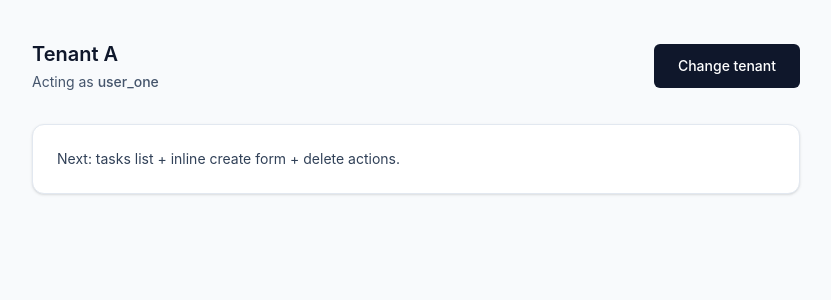
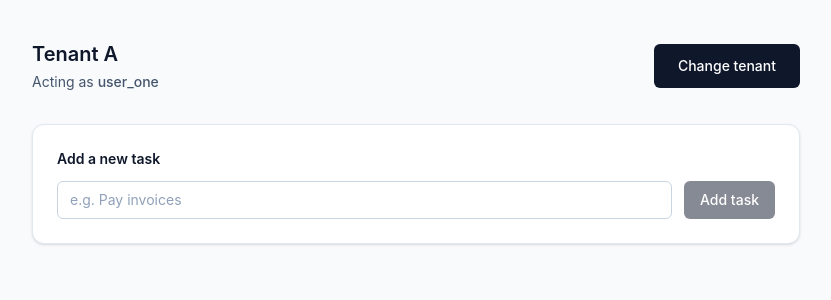
Before and after one commit to gambonny/multi-tenant-task-manager, a React (Vite) app in the folder packages/app/: page /tenants/A in a window 1280 px wide. Shown: the top 300 px of the page, without its empty margins (224-1055 px from the left). Built offline with nearby package versions, Linux system fonts and the light colour scheme; no server answers.

Commit message:
add New task feature

```diff
--- /dev/null
+++ b/packages/app/src/components/NewTaskForm.tsx
@@ -0,0 +1,105 @@
+import * as React from "react";
+import { ApiError } from "@/api/client";
+import { useCreateTaskMutation } from "@/queries/tasks";
+import type { Tenant } from "@/types";
+
+const errorId = "new-task-error";
+
+function getCreateTaskErrorMessage(err: unknown): string | null {
+	if (!err) return null;
+
+	if (err instanceof ApiError) {
+		if (err.status === 401) return "Unauthorized. Check the tenant token.";
+		if (err.status === 429) return "Too many requests. Try again in a moment.";
+		return err.message || "Request failed.";
+	}
+
+	if (err instanceof Error) return err.message;
+
+	return "Something went wrong.";
+}
+
+export function NewTaskForm({ tenant }: { tenant: Tenant }) {
+	const [title, setTitle] = React.useState("");
+	const createTask = useCreateTaskMutation(tenant);
+
+	const trimmed = title.trim();
+	const isDisabled = trimmed.length === 0 || createTask.isPending;
+
+	const errorMessage = getCreateTaskErrorMessage(createTask.error);
+
+	function onChange(e: React.ChangeEvent<HTMLInputElement>) {
+		setTitle(e.target.value);
+
+		if (createTask.error) createTask.reset();
+	}
+
+	function onSubmit(e: React.FormEvent<HTMLFormElement>) {
+		e.preventDefault();
+		if (isDisabled) return;
+
+		createTask.mutate(
+			{ title },
+			{
+				onSuccess: () => {
+					setTitle("");
+				},
+			},
+		);
+	}
+
+	return (
+		<section className="mt-8 rounded-xl border border-slate-200 bg-white p-6 shadow-sm">
+			<h2 className="text-sm font-semibold text-slate-900">Add a new task</h2>
+
+			<form onSubmit={onSubmit} className="mt-3">
+				<label htmlFor="task-title" className="sr-only">
+					Task title
+				</label>
+
+				<div className="flex gap-3">
+					<input
+						id="task-title"
+						name="title"
+						type="text"
+						value={title}
+						onChange={onChange}
+						placeholder="e.g. Pay invoices"
+						disabled={createTask.isPending}
+						aria-invalid={errorMessage ? true : undefined}
+						aria-describedby={errorMessage ? errorId : undefined}
+						className={[
+							"flex-1 rounded-md border border-slate-300 bg-white px-3 py-2 text-sm text-slate-900",
+							"placeholder:text-slate-400",
+							"transition-colors",
+							"focus-visible:outline-none focus-visible:ring-2 focus-visible:ring-slate-500 focus-visible:ring-offset-2",
+							"disabled:opacity-60 disabled:cursor-not-allowed",
+						].join(" ")}
+					/>
+
+					<button
+						type="submit"
+						disabled={isDisabled}
+						className={[
+							"inline-flex items-center justify-center rounded-md px-4 py-2 text-sm font-medium",
+							"bg-slate-900 text-white",
+							"transition-all duration-150",
+							"hover:bg-slate-700",
+							"focus-visible:outline-none focus-visible:ring-2 focus-visible:ring-slate-500 focus-visible:ring-offset-2",
+							"active:scale-95 active:translate-y-[1px]",
+							"disabled:opacity-50 disabled:cursor-not-allowed",
+						].join(" ")}
+					>
+						{createTask.isPending ? "Adding..." : "Add task"}
+					</button>
+				</div>
+
+				{errorMessage ? (
+					<p id={errorId} role="alert" className="mt-2 text-sm text-red-600">
+						{errorMessage}
+					</p>
+				) : null}
+			</form>
+		</section>
+	);
+}
--- a/packages/app/src/routes/tenants.$tenantId.tsx
+++ b/packages/app/src/routes/tenants.$tenantId.tsx
@@ -1,6 +1,7 @@
 import { createFileRoute, notFound } from "@tanstack/react-router";
 import { ButtonLink } from "@/components/ButtonLink";
 import type { Tenant } from "@/types";
+import { NewTaskForm } from "@/components/NewTaskForm";
 
 function resolveTenant(tenantIdRaw: string): Tenant {
 	if (tenantIdRaw === "A") {
@@ -67,11 +68,7 @@ function TenantRoute() {
 					<ButtonLink to="/">Change tenant</ButtonLink>
 				</header>
 
-				<div className="mt-8 rounded-xl border border-slate-200 bg-white p-6 shadow-sm">
-					<p className="text-sm text-slate-700">
-						Next: tasks list + inline create form + delete actions.
-					</p>
-				</div>
+				<NewTaskForm tenant={tenant} />
 			</main>
 		</div>
 	);
--- a/packages/app/src/schemas.ts
+++ b/packages/app/src/schemas.ts
@@ -1,7 +1,6 @@
 import * as v from "valibot";
 
 export const TaskStatusSchema = v.picklist(["todo", "done"]);
-export type TaskStatus = v.InferOutput<typeof TaskStatusSchema>;
 
 export const TaskSchema = v.object({
 	id: v.union([v.string(), v.number()]),
@@ -12,7 +11,4 @@ export const TaskSchema = v.object({
 	createdAt: v.string(),
 });
 
-export type Task = v.InferOutput<typeof TaskSchema>;
-
 export const TasksListSchema = v.array(TaskSchema);
-export type TasksList = v.InferOutput<typeof TasksListSchema>;
```
Also changed, not shown: packages/app/src/types.ts (+7 -0 lines).
